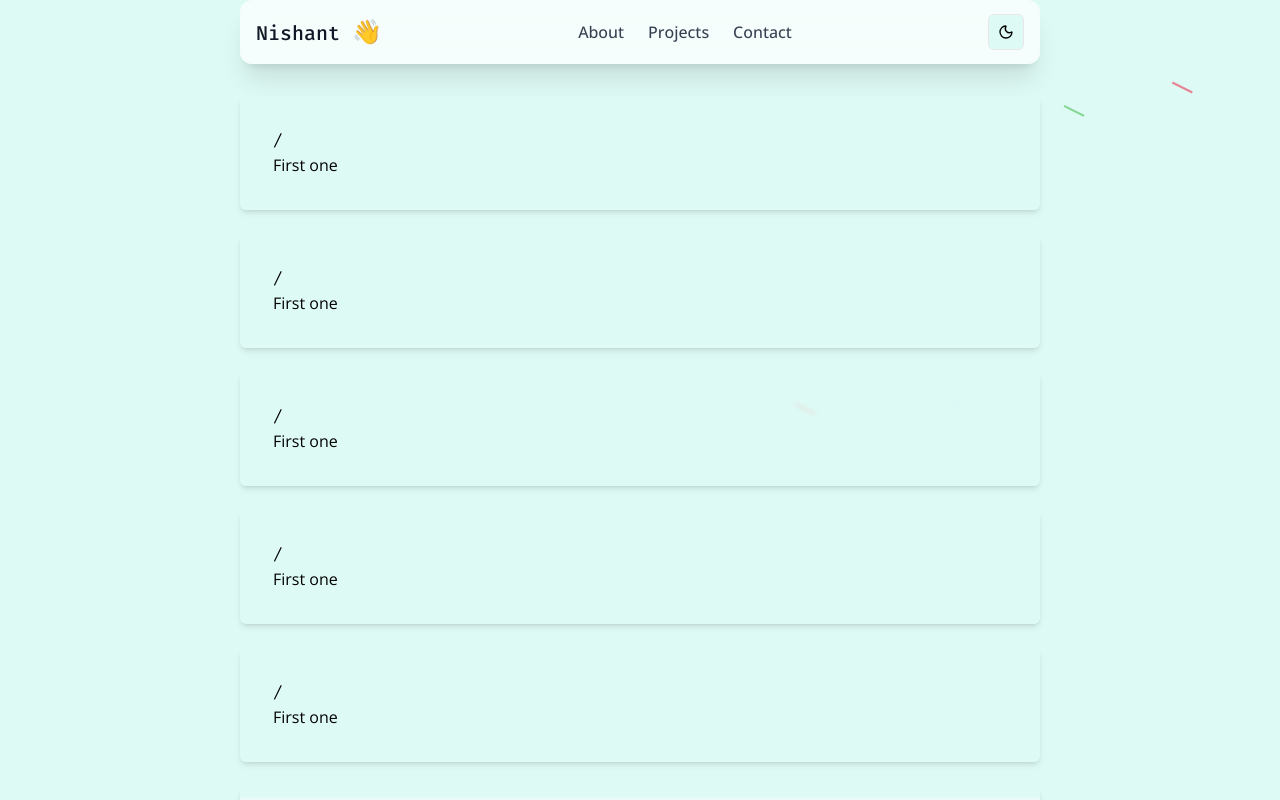
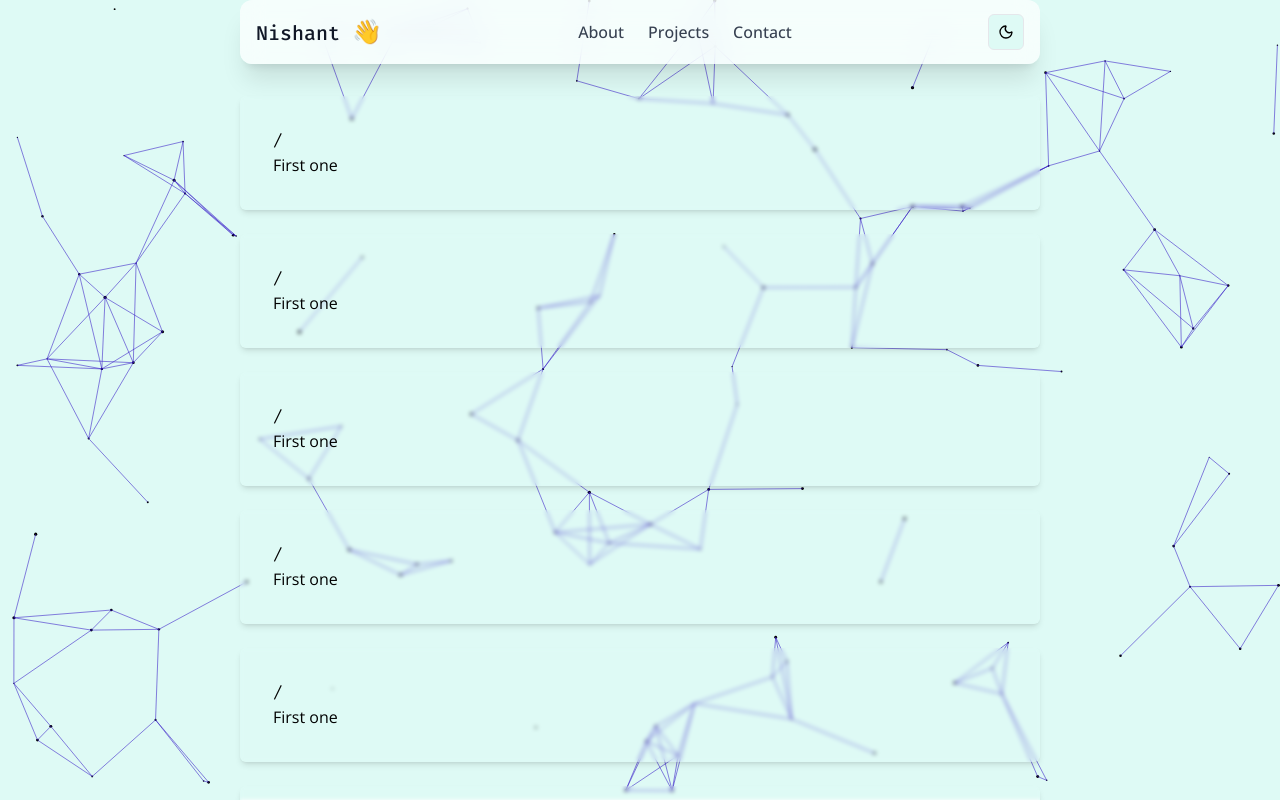
Before and after one commit to nishnt2/nsch, a Next.js app: page / in a window 1280 px wide. Shown: the top 800 px of the page. Built offline with nearby package versions, Linux system fonts and the light colour scheme.

Commit message:
removed dependencies and added motion react

```diff
--- a/package.json
+++ b/package.json
@@ -12,8 +12,8 @@
     "@radix-ui/react-slot": "^1.2.3",
     "class-variance-authority": "^0.7.1",
     "clsx": "^2.1.1",
-    "framer-motion": "^12.18.1",
     "lucide-react": "^0.515.0",
+    "motion": "^12.19.1",
     "next": "15.3.3",
     "next-themes": "^0.4.6",
     "react": "^19.0.0",
--- a/src/app/layout.tsx
+++ b/src/app/layout.tsx
@@ -1,25 +1,25 @@
-import type { Metadata } from 'next';
-import { Open_Sans, Fira_Code } from 'next/font/google';
-import './globals.css';
-import Navbar from '@/components/navbar';
-import AnimatedBackground from '@/components/animatedBg';
-import Container from '@/components/container';
-import Footer from '@/components/footer';
-import { ThemeProvider } from '@/components/theme-provider';
+import type { Metadata } from "next";
+import { Open_Sans, Fira_Code } from "next/font/google";
+import "./globals.css";
+import Navbar from "@/components/navbar";
+import Container from "@/components/container";
+import Footer from "@/components/footer";
+import { ThemeProvider } from "@/components/theme-provider";
+import ConstellationBackground from "@/components/animated-bg";
 
 const openSans = Open_Sans({
-  variable: '--font-sans',
-  subsets: ['latin'],
+  variable: "--font-sans",
+  subsets: ["latin"],
 });
 
 const firaCode = Fira_Code({
-  variable: '--font-code',
-  subsets: ['latin'],
+  variable: "--font-code",
+  subsets: ["latin"],
 });
 
 export const metadata: Metadata = {
-  title: 'Dev Portfolio',
-  description: 'Generated by create next app',
+  title: "Dev Portfolio",
+  description: "Generated by create next app",
 };
 
 export default function RootLayout({
@@ -31,7 +31,7 @@ export default function RootLayout({
     <html lang="en" suppressHydrationWarning>
       <body className={`${openSans.variable} ${firaCode.variable} antialiased`}>
         <ThemeProvider attribute="class" defaultTheme="system" enableSystem>
-          <AnimatedBackground />
+          <ConstellationBackground />
           <Navbar />
           <Container>{children}</Container>
           <Footer />
```
Also changed, not shown: 1 other file (tests, documents, lock files or other folders).
